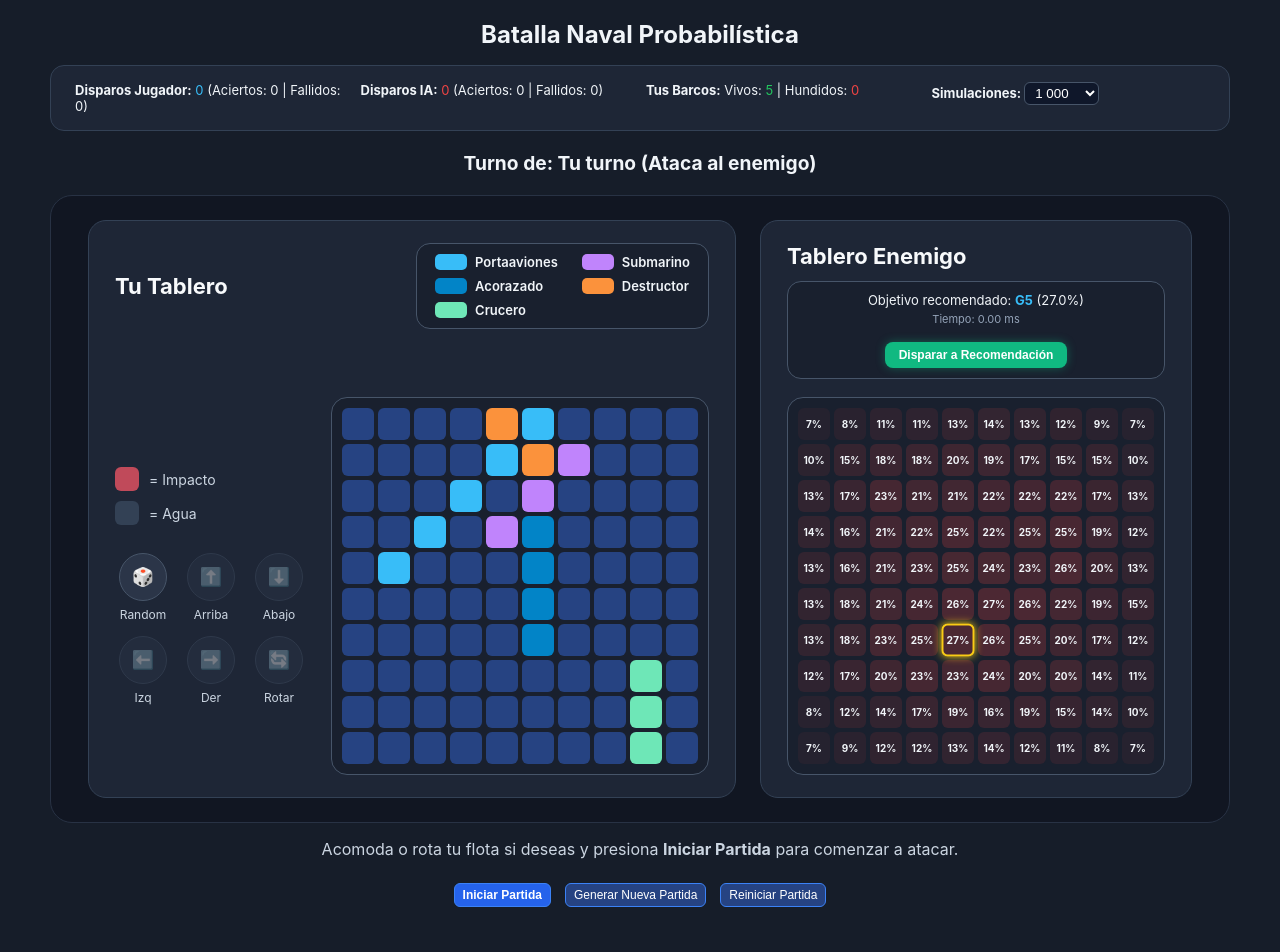
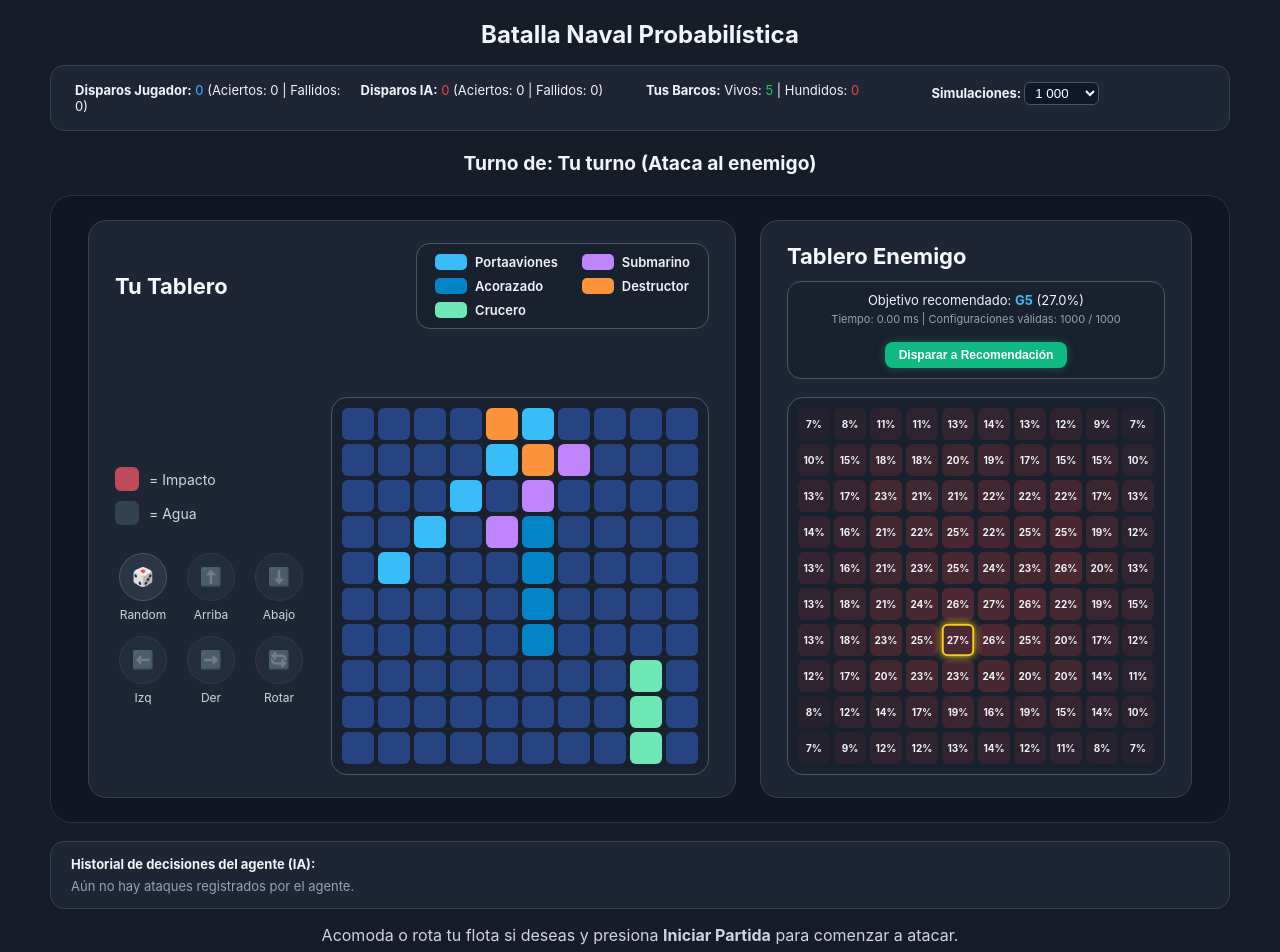
Before and after one commit to tifnny13/ProyectoAnalisisDeAlgortimos_2, a React (Vite) app: page / in a window 1280 px wide. Shown: the top 952 px of the page. Built offline with nearby package versions, Linux system fonts and the light colour scheme.

Commit message:
feat: añadir estadisticas faltantes

```diff
--- a/src/App.jsx
+++ b/src/App.jsx
@@ -32,6 +32,8 @@ export default function App() {
     fallidosIA: 0,
   });
 
+  const [historialIA, setHistorialIA] = useState([]);
+
   useEffect(() => {
     reiniciarJuegoCompleto();
   }, []);
@@ -58,6 +60,7 @@ export default function App() {
       impactosIA: 0,
       fallidosIA: 0,
     });
+    setHistorialIA([]);
   };
 
   const [reinicios, setReinicios] = useState(0); //esto reinicia el juego, pero no reinicia laos datos del juego, solo reinicia el tablero y la flota.
@@ -72,6 +75,7 @@ export default function App() {
       disparosJugador: 0, impactosJugador: 0, fallidosJugador: 0,
       disparosIA: 0, impactosIA: 0, fallidosIA: 0,
     });
+    setHistorialIA([]);
     setReinicios(r => r + 1);
   };
 
@@ -82,7 +86,7 @@ export default function App() {
     }
 
     const timer = setTimeout(() => {
-      const { nuevoDisparosIA } = calcularAtaqueIA(disparosIAEnJugador, flotaJugador);
+      const { nuevoDisparosIA, decision } = calcularAtaqueIA(disparosIAEnJugador, flotaJugador, numSimulaciones);
 
       let esImpacto = false;
       let esAgua = false;
@@ -143,6 +147,10 @@ export default function App() {
       }
 
       setDisparosIAEnJugador(nuevoDisparosIA);
+      setHistorialIA(prev => [
+        { turno: prev.length + 1, ...decision },
+        ...prev
+      ]);
       setEstadisticas(prev => ({
         ...prev,
         disparosIA: prev.disparosIA + 1,
@@ -267,6 +275,34 @@ export default function App() {
         </div>
       </div>
 
+      <div style={{
+        backgroundColor: '#1e2636',
+        border: '1px solid #334155',
+        borderRadius: '14px',
+        padding: '14px 20px',
+        margin: '18px auto 0 auto',
+        width: '100%',
+        maxWidth: '1180px',
+        boxSizing: 'border-box',
+        fontSize: '13px'
+      }}>
+        <b>Historial de decisiones del agente (IA):</b>
+        {historialIA.length === 0 ? (
+          <div style={{ color: '#94a3b8', marginTop: '6px' }}>Aún no hay ataques registrados por el agente.</div>
+        ) : (
+          <div style={{ maxHeight: '110px', overflowY: 'auto', marginTop: '8px', display: 'flex', flexDirection: 'column', gap: '4px' }}>
+            {historialIA.map((item) => (
+              <div key={item.turno} style={{ color: '#e2e8f0' }}>
+                <b>Turno #{item.turno}:</b> Atacó <b>{item.coordenada}</b> (Prob: {item.probabilidad}%, Configs. válidas: {item.configuracionesValidas}, Tiempo: {item.tiempo} ms) →{' '}
+                <span style={{ color: item.resultado === 'impacto' ? '#ef4444' : '#94a3b8', fontWeight: 'bold' }}>
+                  {item.resultado.toUpperCase()}
+                </span>
+              </div>
+            ))}
+          </div>
+        )}
+      </div>
+
       {!partidaIniciada && estadoPartida === 'jugando' && (
         <div style={{ textAlign: 'center', marginTop: '16px', color: '#cbd5e1' }}>
           Acomoda o rota tu flota si deseas y presiona <b>Iniciar Partida</b> para comenzar a atacar.
--- a/src/Logica/jugadorIA.js
+++ b/src/Logica/jugadorIA.js
@@ -1,10 +1,10 @@
 import { ejecutarSimulacionProbabilistica } from './algoritmoProbabilistico';
 import { TAMANIO } from './barcos';
 
-export function calcularAtaqueIA(disparosIAEnJugador, flotaJugador) {
+export function calcularAtaqueIA(disparosIAEnJugador, flotaJugador, numSimulaciones = 1000) {
   // 1. Análisis probabilístico
-  const resultadoIA = ejecutarSimulacionProbabilistica(disparosIAEnJugador);
-  let { fila, col } = resultadoIA.mejorCelda;
+  const resultadoIA = ejecutarSimulacionProbabilistica(disparosIAEnJugador, numSimulaciones);
+  let { fila, col, prob } = resultadoIA.mejorCelda;
 
   // 2. Validación de seguridad para evitar celdas repetidas
   if (disparosIAEnJugador[fila][col] !== null) {
@@ -14,6 +14,7 @@ export function calcularAtaqueIA(disparosIAEnJugador, flotaJugador) {
         if (disparosIAEnJugador[f][c] === null) {
           fila = f;
           col = c;
+          prob = 0;
           encontrada = true;
         }
       }
@@ -29,5 +30,16 @@ export function calcularAtaqueIA(disparosIAEnJugador, flotaJugador) {
     f.map((c, cIdx) => (fIdx === fila && cIdx === col ? resultadoDisparo : c))
   );
 
-  return { nuevoDisparosIA };
+  const coordenada = `${String.fromCharCode(65 + fila)}${col + 1}`;
+
+  return {
+    nuevoDisparosIA,
+    decision: {
+      coordenada,
+      probabilidad: (prob * 100).toFixed(1),
+      resultado: resultadoDisparo,
+      configuracionesValidas: resultadoIA.configuracionesValidas,
+      tiempo: resultadoIA.tiempoEjecucion.toFixed(2),
+    },
+  };
 }
--- a/src/componentes/TableroEnemigo.jsx
+++ b/src/componentes/TableroEnemigo.jsx
@@ -121,7 +121,7 @@ export default function TableroEnemigo({ flotaSecreta, onReiniciar, onReiniciarP
               ({(resultadoAlgoritmo.mejorCelda.prob * 100).toFixed(1)}%)
             </div>
             <div className="txt-secundario">
-              Tiempo: {resultadoAlgoritmo.tiempoEjecucion.toFixed(2)} ms
+              Tiempo: {resultadoAlgoritmo.tiempoEjecucion.toFixed(2)} ms | Configuraciones válidas: {resultadoAlgoritmo.configuracionesValidas} / {numSimulaciones}
             </div>
             <div style={{ display: 'flex', gap: '8px', justifyContent: 'center', marginTop: '8px' }}>
               <button className="btn-recomendar" onClick={usarRecomendacion} disabled={!partidaIniciada || !turnoJugador}>
```
